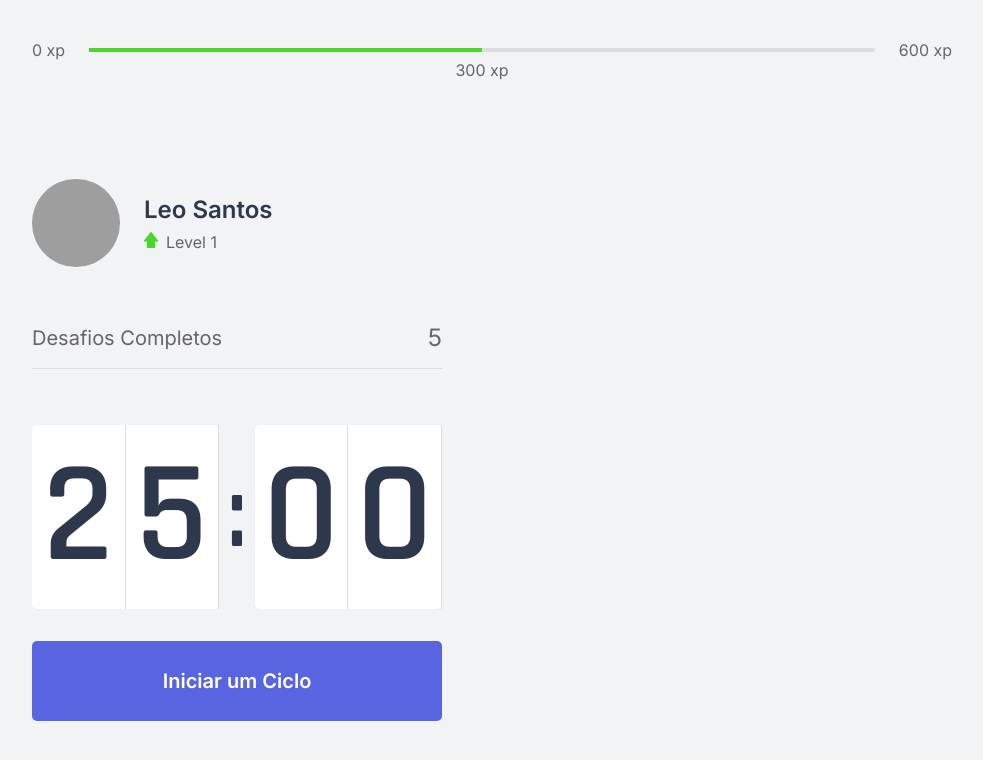
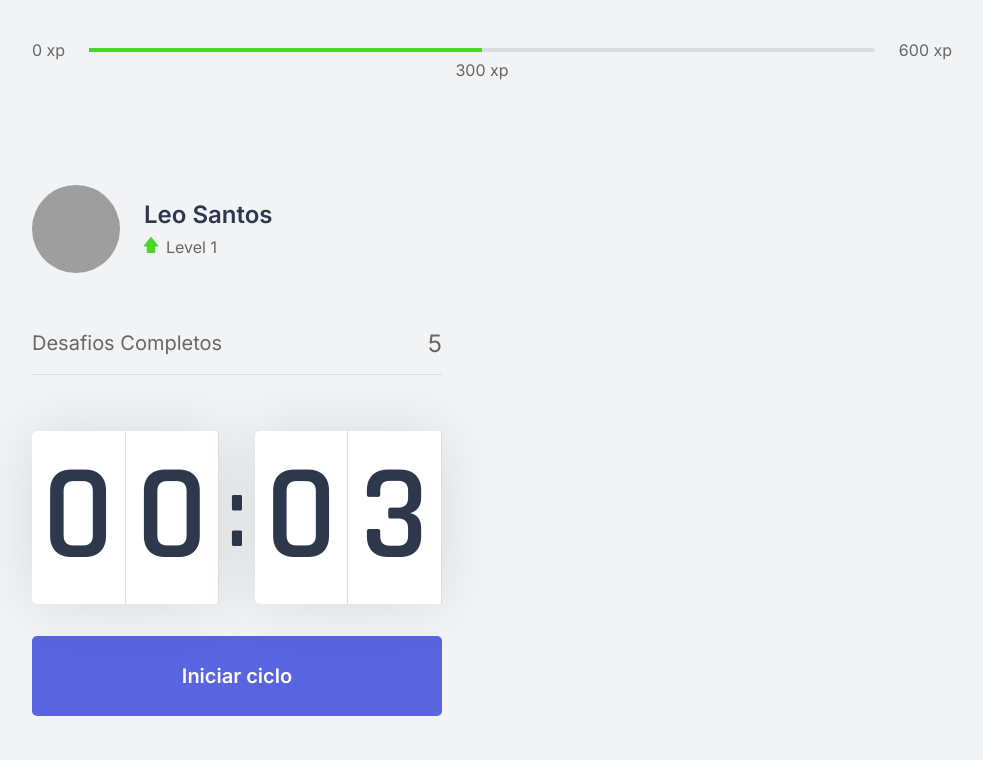
Before and after one commit to leosantosx/moveit, a Next.js app: page / in a window 1280 px wide. Shown: the top 760 px of the page, without its empty margins (148-1131 px from the left). Built offline with nearby package versions, Linux system fonts and the light colour scheme; grey boxes are pictures that could not be loaded.

Commit message:
terminando componente countdown

```diff
--- a/src/components/Countdown.tsx
+++ b/src/components/Countdown.tsx
@@ -1,9 +1,12 @@
 import { useState, useEffect } from 'react'
 import styles from '../styles/components/Countdown.module.css'
 
+let countdownTimeout: NodeJS.Timeout
+
 export function Countdown(){
-    const [time, setTime] = useState(25 * 60)
-    const  [active, setActive] = useState(false)
+    const [time, setTime] = useState(0.05 * 60)
+    const  [isActive, setIsActive] = useState(false)
+    const [hasFinished, setHasFinished] = useState(false)
 
     const minutes = Math.floor(time/60)
     const seconds = time % 60
@@ -12,16 +15,25 @@ export function Countdown(){
     const [secondLeft,secondRight] = String(seconds).padStart(2, '0').split('')
 
     function startCountdown(){
-        setActive(true)
+        setIsActive(true)
+    }
+
+    function resetCountdown(){
+        clearTimeout(countdownTimeout)
+        setIsActive(false)
+        setTime(0.05 * 60)
     }
 
     useEffect(()=>{
-        if(active && time > 0){
-            setTimeout(()=>{
+        if(isActive && time > 0){
+            countdownTimeout = setTimeout(() => {
                 setTime(time -1)
-            },1000 )
+            }, 1000)
+        }else if(isActive && time == 0){
+            setHasFinished(true)
+            setIsActive(false)
         }
-    }, [active,time])
+    }, [isActive, time])
 
     return(
         <div>
@@ -36,12 +48,34 @@ export function Countdown(){
                 <span>{ secondRight }</span>
             </div>
         </div>
+
+        { hasFinished ? (
+            <button
+                disabled
+                className={ styles.countdownButton }>
+                Ciclo encerrado
+            </button>
+        ): (
+            <>
+                { isActive ? (
+                    <button
+                    type='button'
+                    onClick={ resetCountdown }
+                    className={ `${styles.countdownButton} ${styles.countdownButtonActive}` }>
+                    Abandonar ciclo
+                    </button>
+                ): (
                     <button
                         type='button'
                         onClick={ startCountdown }
                         className={ styles.countdownButton }>
-            Iniciar um Ciclo
+                        Iniciar ciclo
                     </button>
+                )}
+            </>
+        )}
+
+
         </div>
     )
 }
--- a/src/pages/_document.tsx
+++ b/src/pages/_document.tsx
@@ -8,7 +8,6 @@ export default class MyDocument extends Document{
                 <link rel="shortcut icon" href="favicon.png" type="image/png-icon"/>
                 <link rel="preconnect" href="https://fonts.gstatic.com"/>
                 <link href="https://fonts.googleapis.com/css2?family=Inter:wght@400;500;600&family=Rajdhani:wght@600&display=swap" rel="stylesheet"/>
-                <title>Home | Move.it</title>
             </Head>
             <body>
                 <Main/>
--- a/src/pages/index.tsx
+++ b/src/pages/index.tsx
@@ -3,9 +3,14 @@ import { Profile } from '../components/Profile'
 import { CompletedChallenges } from '../components/CompletedChallenges';
 import { Countdown } from '../components/Countdown';
 import styles from '../styles/pages/Home.module.css'
+import Head from 'next/head'
 
 export default function Home() {
   return (
+    <>
+      <Head>
+        <title>Home | Move.it</title>
+      </Head>
       <div className={styles.container}>
         <ExperienceBar/>
 
@@ -20,5 +25,6 @@ export default function Home() {
           </div>
         </section>
       </div>
+    </>
   )
 }
--- a/src/styles/components/Countdown.module.css
+++ b/src/styles/components/Countdown.module.css
@@ -13,7 +13,8 @@
     justify-content: space-evenly;
     background: var(--white);
     border-radius: 5px;
-    font-size: 9rem;
+    font-size: 8.5rem;
+    box-shadow: 0 0 60px rgba(0, 0, 0, .1);
     text-align: center;
 }
 
@@ -57,6 +58,23 @@
     outline: 0;
 }
 
-.countdownButton:hover{
+.countdownButton:not(:disabled):hover {
     background: var(--blue-dark);
 }
+
+
+.countdownButtonActive {
+    background-color: var(--white);
+    color: var(--title);
+}
+
+.countdownButtonActive:not(:disabled):hover {
+    background-color: var(--red);
+    color: var(--white);
+}
+
+.countdownButton:disabled{
+    background-color: var(--white);
+    color: var(--text);
+    cursor: not-allowed;
+}
```
Lines whose indentation alone changed are shown as unchanged.
